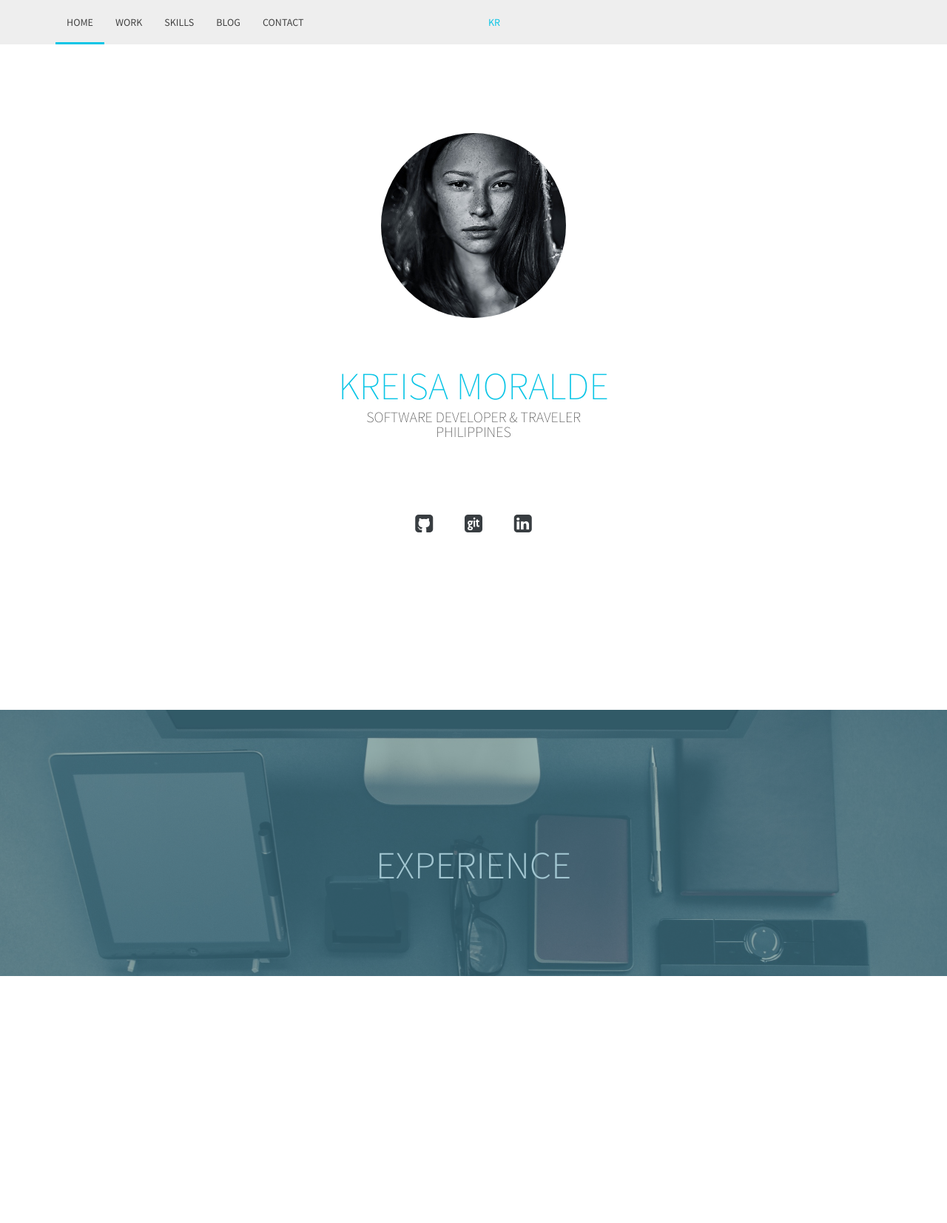
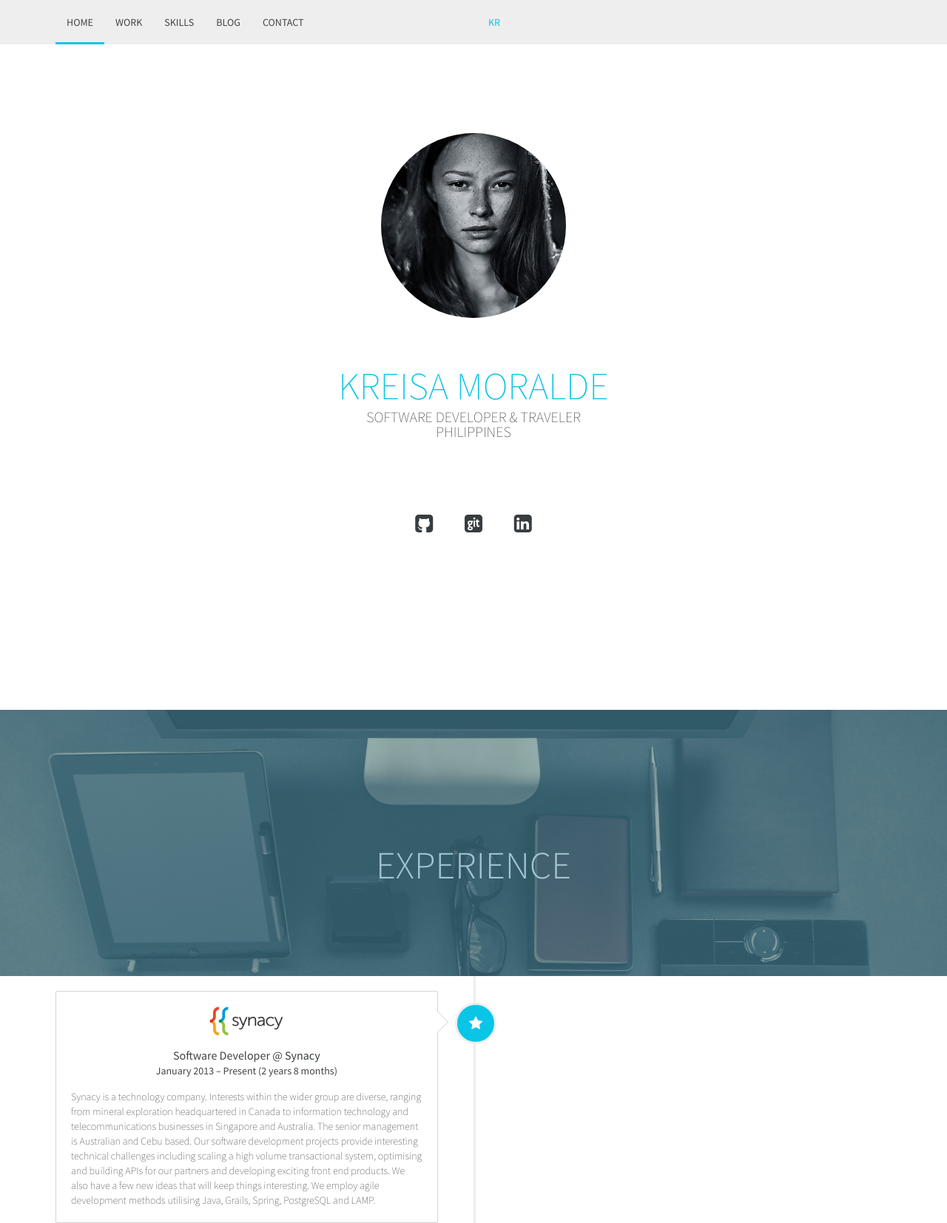
Before and after one commit to kreighza/kreighza.github.io, a Jekyll site: the page built from index.html, in a window 1280 px wide. Shown: the top 1654 px of the page at 74% size. Built offline with Jekyll 4.4.1, drawn with Linux system fonts in a browser that asks for light colours; some of the changed text lies outside the part shown; grey boxes are pictures that could not be loaded.

Commit message:
add timeline add timeline entry for synacy add timeline entry for onb

```diff
--- a/_sass/_base.scss
+++ b/_sass/_base.scss
@@ -67,3 +67,130 @@ html {
 a:hover {
     text-decoration: none;
 }
+
+/* Timeline
+ ========================================================================== */
+
+.timeline {
+  list-style: none;
+  padding: 20px 0 20px;
+  position: relative;
+}
+.timeline:before {
+  top: 0;
+  bottom: 0;
+  position: absolute;
+  content: " ";
+  width: 3px;
+  background-color: $light-grey;
+  left: 50%;
+}
+.timeline > li {
+  margin-bottom: 20px;
+  position: relative;
+}
+.timeline > li:before,
+.timeline > li:after {
+  content: " ";
+  display: table;
+}
+.timeline > li:after {
+  clear: both;
+}
+.timeline > li:before,
+.timeline > li:after {
+  content: " ";
+  display: table;
+}
+.timeline > li:after {
+  clear: both;
+}
+.timeline > li > .timeline-panel {
+  width: 42%;
+  float: left;
+  border: 1px solid #d4d4d4;
+  border-radius: 2px;
+  padding: 20px;
+  position: relative;
+}
+.timeline > li > .timeline-panel:before {
+  position: absolute;
+  top: 26px;
+  right: -15px;
+  display: inline-block;
+  border-top: 15px solid transparent;
+  border-left: 15px solid #ccc;
+  border-right: 0 solid #ccc;
+  border-bottom: 15px solid transparent;
+  content: " ";
+}
+.timeline > li > .timeline-panel:after {
+  position: absolute;
+  top: 27px;
+  right: -14px;
+  display: inline-block;
+  border-top: 14px solid transparent;
+  border-left: 14px solid #fff;
+  border-right: 0 solid #fff;
+  border-bottom: 14px solid transparent;
+  content: " ";
+}
+.timeline > li > .timeline-badge {
+  color: #fff;
+  width: 50px;
+  height: 50px;
+  line-height: 50px;
+  font-size: 1.4em;
+  text-align: center;
+  position: absolute;
+  top: 16px;
+  left: 50%;
+  margin-left: -25px;
+  z-index: 100;
+  border-top-right-radius: 50%;
+  border-top-left-radius: 50%;
+  border-bottom-right-radius: 50%;
+  border-bottom-left-radius: 50%;
+  border: solid $light-grey 3px;
+}
+.timeline > li.timeline-inverted > .timeline-panel {
+  float: right;
+}
+.timeline > li.timeline-inverted > .timeline-panel:before {
+  border-left-width: 0;
+  border-right-width: 15px;
+  left: -15px;
+  right: auto;
+}
+.timeline > li.timeline-inverted > .timeline-panel:after {
+  border-left-width: 0;
+  border-right-width: 14px;
+  left: -14px;
+  right: auto;
+}
+.timeline-badge.primary {
+  background-color: #2e6da4 !important;
+}
+.timeline-badge.success {
+  background-color: #3f903f !important;
+}
+.timeline-badge.warning {
+  background-color: #f0ad4e !important;
+}
+.timeline-badge.danger {
+  background-color: #d9534f !important;
+}
+.timeline-badge.info {
+  background-color: #5bc0de !important;
+}
+.timeline-title {
+  margin-top: 0;
+  color: inherit;
+}
+.timeline-body > p,
+.timeline-body > ul {
+  margin-bottom: 0;
+}
+.timeline-body > p + p {
+  margin-top: 5px;
+}
--- a/_sass/_helper.scss
+++ b/_sass/_helper.scss
@@ -73,10 +73,19 @@
     margin-top: 100px;
 }
 
+.m-0 {
+    margin: 0;
+}
+
 /* Backgrounds
  ========================================================================== */
 .bg-black {
     background: $black;
+}
+
+.bg-blue {
+    background: $blue;
+    background-color: $blue;
 }
 
 .bg-stars {
--- a/css/main.scss
+++ b/css/main.scss
@@ -17,6 +17,7 @@ $img-work: "../images/work.jpg";
 $blue: #0AC5E6;
 $black: #383D41;
 $white: #FFFFFF;
+$light-grey: #EEEEEE;
 
 
 // Width of the content area
--- a/index.html
+++ b/index.html
@@ -34,9 +34,49 @@ layout: default
     </div>
 </div>
 
-<div class="kr-section">
+<div class="">
     <div class="uk-container uk-container-center uk-text-center uk-height-1-1 font-family-light">
+    <div class="container">
+    <ul class="timeline">
+        <li>
+          <div class="timeline-badge bg-blue"><i class="uk-icon-star"></i></div>
+          <div class="timeline-panel">
+            <div class="timeline-heading">
+              <p><img src="images/synacy-100x40.png"></p>
+            </div>
+            <div class="timeline-body">
+                <h4 class="m-0">Software Developer @ <a href="http://synacy.com/">Synacy</a></h4>
+                <h5 class="m-0">January 2013 – Present (2 years 8 months)</h3>
+                <p class="uk-text-left">
+                    Synacy is a technology company.
 
+                    Interests within the wider group are diverse, ranging from mineral exploration headquartered in Canada to information technology and telecommunications businesses in Singapore and Australia. The senior management is Australian and Cebu based.
+
+                    Our software development projects provide interesting technical challenges including scaling a high volume transactional system, optimising and building APIs for our partners and developing exciting front end products. We also have a few new ideas that will keep things interesting. We employ agile development methods utilising Java, Grails, Spring, PostgreSQL and LAMP.
+                </p>
+            </div>
+          </div>
+        </li>
+        <li class="timeline-inverted">
+          <div class="timeline-badge bg-blue"><i class="uk-icon-star"></i></div>
+          <div class="timeline-panel">
+            <div class="timeline-heading">
+              <p><img src="https://media.licdn.com/media/p/1/000/019/0b8/25f8e07.png"></p>
+            </div>
+            <div class="timeline-body">
+                <h4 class="m-0">Software Developer @ <a href="http://orangeandbronze.com/">Orange and Bronze</a></h4>
+                <h5 class="m-0">December 2011 – Present (3 years 9 months)</h3>
+                <p class="uk-text-left">
+                    The role of the software developer is the creation of software. The tasks involved include but are not limited to the following: programming, installation and configuration of software, design of software
+research, testing, collaboration with teammates and other stakeholders, and documentation. The software developer may also assume the role of consultant. The role largely involves assisting or advising clients in the field of software development. Other roles and tasks may be assigned as needed.
+
+                </p>
+            </div>
+          </div>
+        </li>
+
+    </ul>
+</div>
 
 
     </div>
```
Also changed, not shown: images/synacy-100x40.png (added), images/synacy.png (added).
